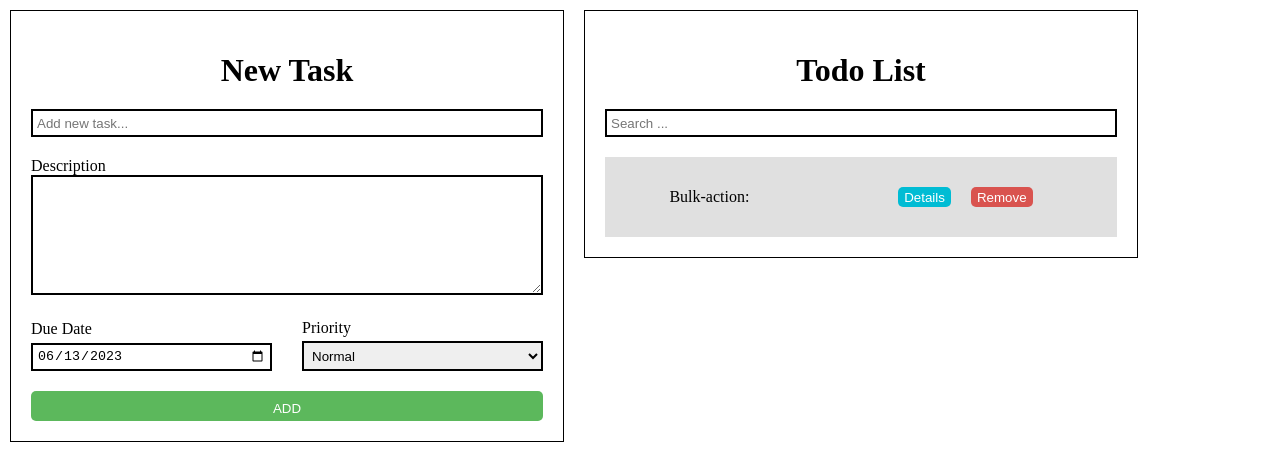
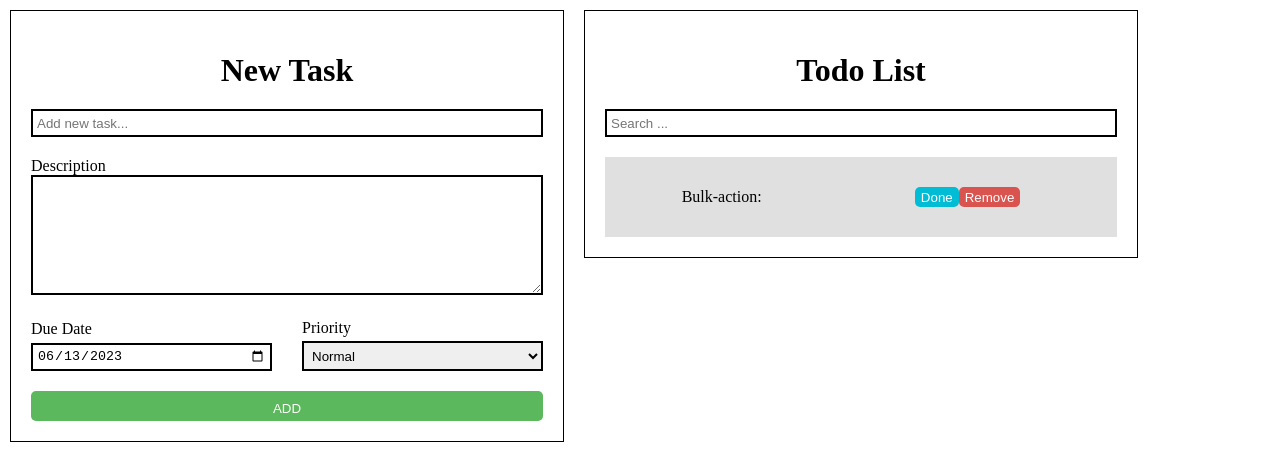
Before and after one commit to tantlu/todolist_sotatek, a React (Vite) app: page / in a window 1280 px wide. Shown: the top 460 px of the page. Built offline with nearby package versions, Linux system fonts and the light colour scheme.

Commit message:
change bulk action

```diff
--- a/src/App.css
+++ b/src/App.css
@@ -118,6 +118,15 @@ select {
   height: 20px;
 }
 
+.done-button {
+  float: right;
+  background-color: #00bcd4;
+  color: white;
+  border: none;
+  border-radius: 5px;
+  height: 20px;
+}
+
 .bulk-action {
   width: 100%;
   box-sizing: border-box;
--- a/src/App.jsx
+++ b/src/App.jsx
@@ -29,9 +29,12 @@ function App() {
     setTodos(updatedTodos);
   };
 
-  const handleRemoveAllTodos = () => {
-    setTodos([]);
-    localStorage.removeItem("todos");
+  const handleRemoveSelectedTodos = (selectedTodoIds) => {
+    const updatedTodos = todos.filter(
+      (todo) => !selectedTodoIds.includes(todo.id)
+    );
+    setTodos(updatedTodos);
+    localStorage.setItem("todos", JSON.stringify(updatedTodos));
   };
 
   return (
@@ -44,7 +47,7 @@ function App() {
           todos={todos}
           onRemoveTodo={handleRemoveTodo}
           onTaskUpdate={handleTaskUpdate}
-          onRemoveAllTodos={handleRemoveAllTodos}
+          onRemoveSelectedTodos={handleRemoveSelectedTodos}
         />
       </div>
     </div>
--- a/src/components/todoDetails/components/bulk.jsx
+++ b/src/components/todoDetails/components/bulk.jsx
@@ -1,20 +1,32 @@
 import React from "react";
 
-function Bulk({ onRemoveAllTodos, onShowAllDetails }) {
-  const handleRemoveAllTodos = () => {
-    onRemoveAllTodos();
+function Bulk({ checkedTodoIds, onRemoveSelectedTodos, setCheckedTodoIds }) {
+  const handleDoneButtonClick = () => {
+    setCheckedTodoIds([]);
+  };
+
+  const handleRemoveSelectedTodos = () => {
+    onRemoveSelectedTodos(checkedTodoIds);
   };
 
   return (
     <div className="bulk-action">
-      <label htmlFor="nametask" className="nametask">
+      <label htmlFor="nametask" className="name">
         Bulk-action:
       </label>
       <div className="button">
-        <button className="remove-button" onClick={handleRemoveAllTodos}>
+        <button
+          className="remove-button"
+          onClick={handleRemoveSelectedTodos}
+          disabled={checkedTodoIds.length === 0}>
           Remove
         </button>
-        <button className="detail-button">Details</button>
+        <button
+          className="done-button"
+          onClick={handleDoneButtonClick}
+          disabled={checkedTodoIds.length === 0}>
+          Done
+        </button>
       </div>
     </div>
   );
--- a/src/components/todoDetails/index.jsx
+++ b/src/components/todoDetails/index.jsx
@@ -1,17 +1,17 @@
-import React, { useState } from "react";
-import UpdateTodo from "./components/updateTodo";
-import Bulk from "./components/bulk";
+import React, { useEffect, useState } from "react";
+import UpdateTodo from "./components/UpdateTodo";
+import Bulk from "./components/Bulk";
 
 function TodoList({
   todos,
   onRemoveTodo,
   onTaskUpdate,
-  onRemoveAllTodos,
-  onShowAllDetails,
+  onRemoveSelectedTodos,
 }) {
   const [detailTodoIds, setDetailTodoIds] = useState([]);
   const [searchTerm, setSearchTerm] = useState("");
   const [selectedTodoId, setSelectedTodoId] = useState(null);
+  const [checkedTodoIds, setCheckedTodoIds] = useState([]);
 
   const handleSearchChange = (event) => {
     setSearchTerm(event.target.value);
@@ -49,6 +49,19 @@ function TodoList({
     todo.nameTask.toLowerCase().includes(searchTerm.toLowerCase())
   );
 
+  const handleCheckboxChange = (id) => {
+    if (checkedTodoIds.includes(id)) {
+      setCheckedTodoIds(checkedTodoIds.filter((todoId) => todoId !== id));
+    } else {
+      setCheckedTodoIds([...checkedTodoIds, id]);
+    }
+  };
+
+  const handleRemoveSelectedTodos = () => {
+    onRemoveSelectedTodos(checkedTodoIds);
+    setCheckedTodoIds([]);
+  };
+
   return (
     <div className="container">
       <h1 className="form-heading">Todo List</h1>
@@ -64,7 +77,12 @@ function TodoList({
       <div className="task-list">
         {filteredTodos.map((todo, id) => (
           <div className="items-list" key={id}>
-            <input type="checkbox" className="checkbox" />
+            <input
+              type="checkbox"
+              className="checkbox"
+              checked={checkedTodoIds.includes(todo.id)}
+              onChange={() => handleCheckboxChange(todo.id)}
+            />
             <label htmlFor="nametask" className="nametask">
               {todo.nameTask}
             </label>
@@ -84,7 +102,11 @@ function TodoList({
           </div>
         ))}
       </div>
-      <Bulk onRemoveAllTodos={onRemoveAllTodos} />
+      <Bulk
+        checkedTodoIds={checkedTodoIds}
+        onRemoveSelectedTodos={handleRemoveSelectedTodos}
+        setCheckedTodoIds={setCheckedTodoIds}
+      />
     </div>
   );
 }
```
